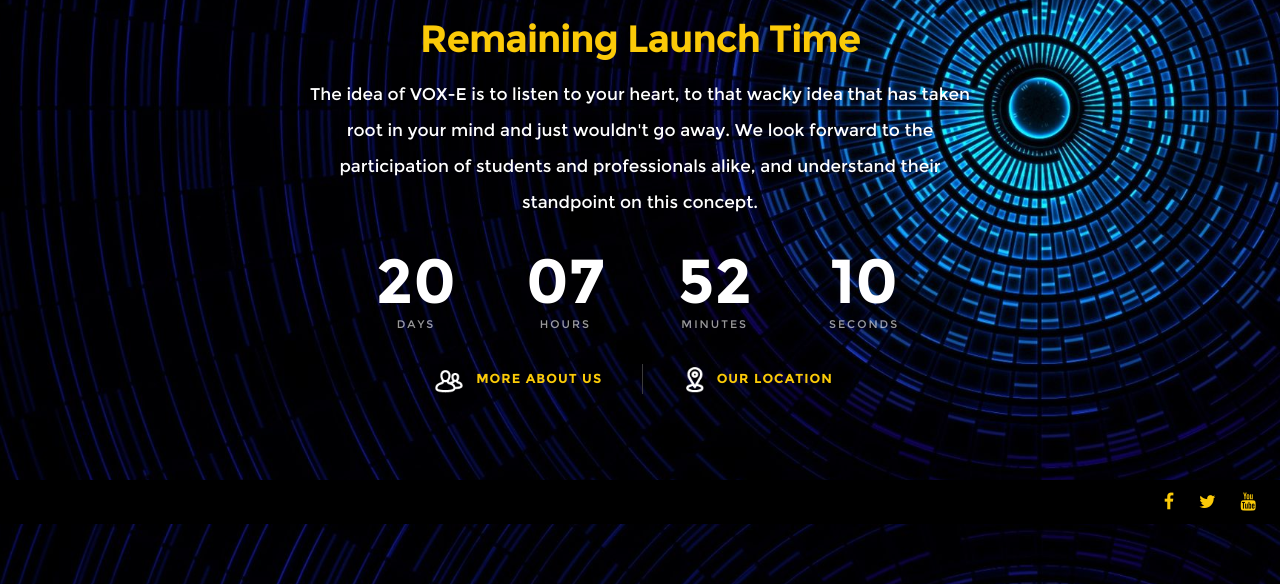
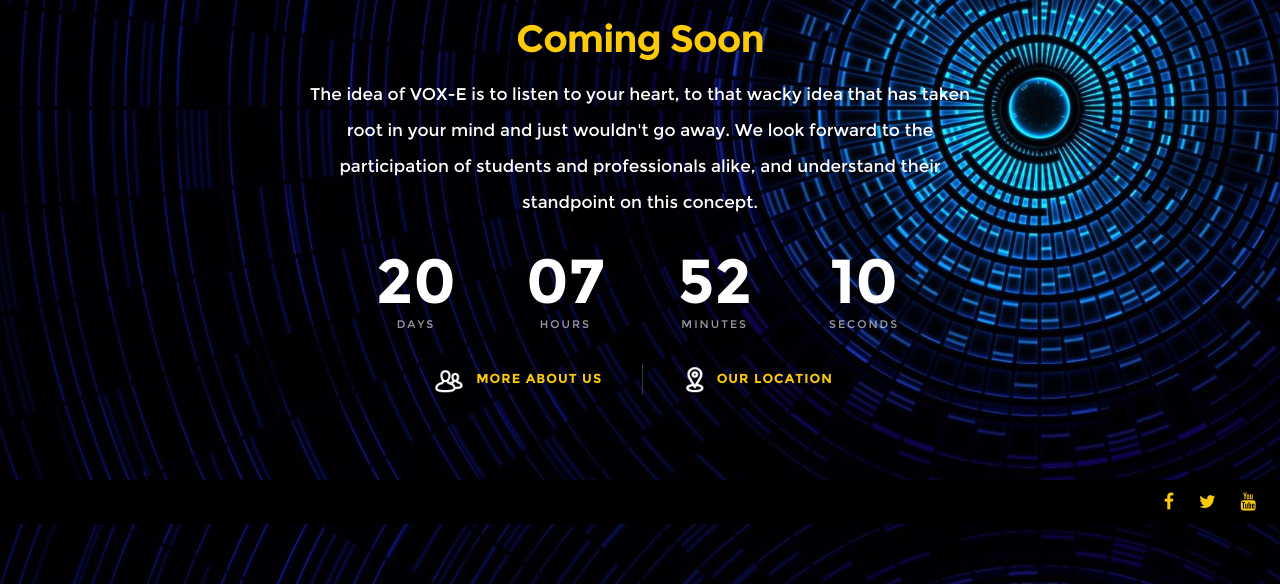
Before and after one commit to shubhanjali/SproutIT, a plain HTML site: page ITLEF/Advent10/Advent10/index.html in a window 1280 px wide. Shown: the part 276-860 px from the top of the page. Drawn offline with Linux system fonts and the light colour scheme; some packages are replaced by stand-ins of ours.

Commit message:
Update index.html

```diff
--- a/ITLEF/Advent10/Advent10/index.html
+++ b/ITLEF/Advent10/Advent10/index.html
@@ -61,7 +61,7 @@
 
             <div id="main-content" class="twelve columns">
 
-               <h1>Remaining Launch Time</h1>
+               <h1>Coming Soon</h1>
 
                <p> The idea of VOX-E is to listen to your heart, to that wacky idea that has taken root in your mind and just wouldn't go away. We look forward to the participation of students and professionals alike, and understand their standpoint on this concept.
                </p>
```
